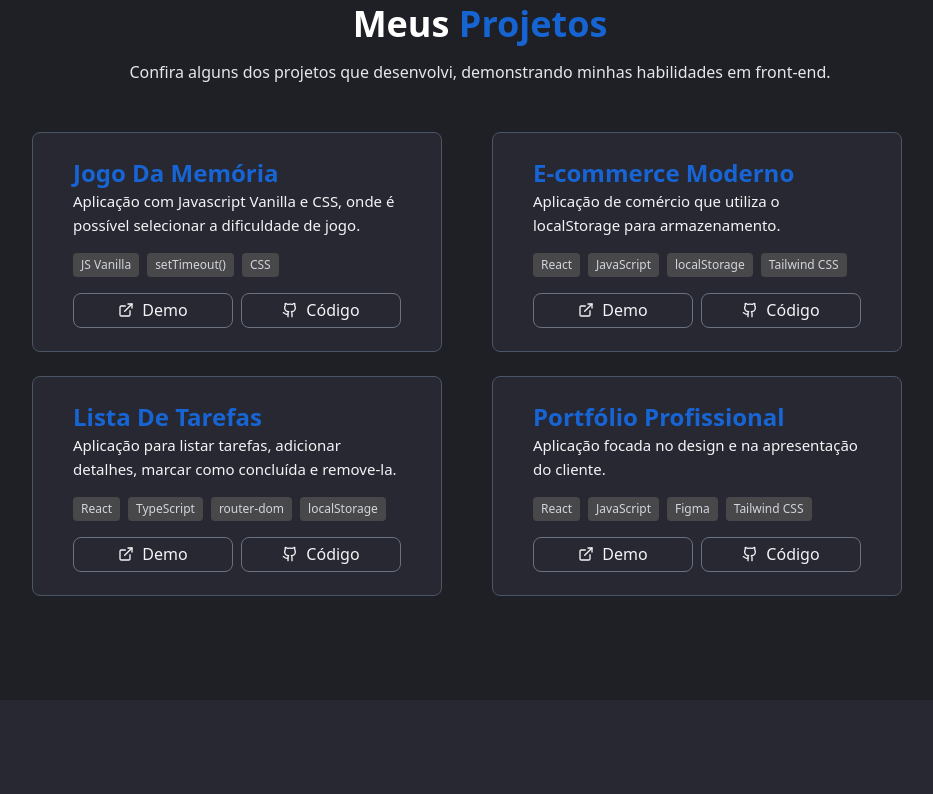
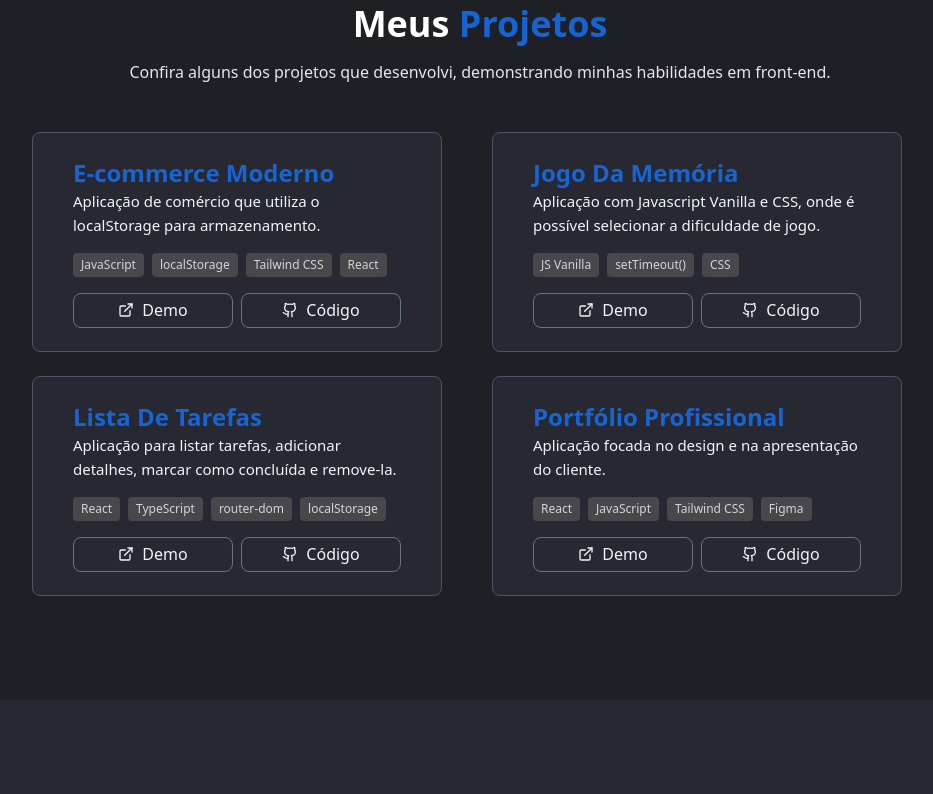
Before and after one commit to VivianeCris-Dev/portfolio, a React (Vite) app: page / in a window 1280 px wide. Shown: the part 1700-2494 px from the top of the page, without its empty margins (160-1093 px from the left). Built offline with nearby package versions, Linux system fonts and the light colour scheme.

Commit message:
arrumando layout dos cards de projetos

```diff
--- a/src/components/Contacts.jsx
+++ b/src/components/Contacts.jsx
@@ -55,12 +55,12 @@ function Contacts() {
 
         <div className="flex flex-col items-center justify-center gap-8 max-w-6xl mx-auto">
           <div className="space-y-6">
-            <div className="bg-[#1f1f26] border border-gray-500 rounded-xl p-8">
+            <div className="bg-[#1f1f26] border border-gray-500 rounded-xl p-8 max-[360px]:p-6">
               <div className="mb-9">
-                <h1 className="text-gray-300 font-bold text-[24px] mb-1">
+                <h1 className="text-gray-300 font-bold text-[24px] mb-1 max-[360px]:text-[20px]">
                   Informações de Contato
                 </h1>
-                <span className="text-white">
+                <span className="text-white max-[360px]:text-[13px]">
                   Fique à vontade para entrar em contato através de qualquer
                   canal abaixo.
                 </span>
@@ -76,7 +76,7 @@ function Contacts() {
                       {info.link ? (
                         <a
                           href={info.link}
-                          className="font-medium text-white hover:text-[#1471f3d6] transition-colors"
+                          className="font-medium text-white hover:text-[#1471f3d6] transition-colors max-[360px]:text-[14px]"
                           target="_blank"
                           rel="noopener noreferrer"
                         >
--- a/src/components/Footer.jsx
+++ b/src/components/Footer.jsx
@@ -77,7 +77,7 @@ function Footer({ wasClicked, setWasClicked, menuItems }) {
       </div>
       <div className=" flex flex-col items-center text-gray-300">
         <div className=" w-[200px] h-[2px] bg-gradient-to-r from-gray-300 to-transparent mb-3" />
-        <span className="max-[430px]:text-xs">
+        <span className="max-[430px]:text-xs m-3">
           © 2025 Viviane Cristina. Todos os direitos reservados.
         </span>
       </div>
--- a/src/components/Header.jsx
+++ b/src/components/Header.jsx
@@ -1,6 +1,10 @@
 import { useEffect, useState } from "react";
+import { Menu, X } from "lucide-react";
+
 function Header({ wasClicked, setWasClicked, menuItems }) {
   const [isScrolled, setIsScrolled] = useState(false);
+  const [isMobileMenuOpen, setIsMobileMenuOpen] = useState(false);
+
   useEffect(() => {
     const handleScroll = () => {
       setIsScrolled(window.scrollY > 50);
@@ -11,7 +15,7 @@ function Header({ wasClicked, setWasClicked, menuItems }) {
 
   return (
     <nav
-      className={`flex items-center justify-between fixed w-full h-[80px] top-0 left-0 right-0 z-50 transition-all duration-300 ${
+      className={`flex items-center justify-between fixed w-full h-[80px] top-0 left-0 z-50 transition-all duration-300 ${
         isScrolled
           ? "bg-background/80 backdrop-blur-lg border-b border-gray-700 shadow-lg"
           : "bg-transparent"
@@ -20,18 +24,19 @@ function Header({ wasClicked, setWasClicked, menuItems }) {
       <div className="ml-10 max-[596px]:ml-6">
         <a
           href="#home"
-          className="text-xl font-bold text-[#1471f3d6] max-[630px]:text-lg max-[460px]:text-sm"
+          className="text-xl font-bold text-[#1471f3d6] max-[630px]:text-lg "
         >
           {"<Dev />"}
-          <span className="text-white ml-2 max-[736px]:text-lg max-[460px]:text-sm max-[410px]:text-xs">
+          <span className="text-white ml-2 max-[736px]:text-lg ">
             Viviane{" "}
-            <span className="text-[#1471f3d6] text-[28px] font-bold max-[736px]:text-[20px] max-[410px]:text-[16px]">
+            <span className="text-[#1471f3d6] text-[28px] font-bold max-[736px]:text-[20px]">
               *
             </span>
           </span>
         </a>
       </div>
-      <div className="flex items-center justify-center text-gray-300 mr-10 max-[596px]:mr-4">
+
+      <div className="hidden md:flex items-center justify-center text-gray-300 mr-10">
         {menuItems.map((item) => (
           <a
             key={item.href}
@@ -40,7 +45,7 @@ function Header({ wasClicked, setWasClicked, menuItems }) {
               e.preventDefault();
               setWasClicked(item.href);
             }}
-            className={`font-medium m-2 hover:text-[#1471f3d6] transition-colors duration-300 max-[530px]:text-sm max-[530px]:m-1 max-[460px]:text-xs ${
+            className={`font-medium m-2 hover:text-[#1471f3d6] transition-colors duration-300 ${
               wasClicked === item.href ? "text-[#1471f3d6]" : "text-gray-300"
             }`}
           >
@@ -48,6 +53,36 @@ function Header({ wasClicked, setWasClicked, menuItems }) {
           </a>
         ))}
       </div>
+      <button
+        className="md:hidden text-white mr-2 absolute right-4"
+        onClick={() => setIsMobileMenuOpen(!isMobileMenuOpen)}
+      >
+        {isMobileMenuOpen ? <X size={28} /> : <Menu size={28} />}
+      </button>
+      {isMobileMenuOpen && (
+        <div className="md:hidden fixed top-[80px] left-0 w-full bg-[#021632d5] backdrop-blur-lg border-t border-gray-700 p-6 z-50">
+          <div className="flex flex-col gap-4 items-start pl-4">
+            {menuItems.map((item) => (
+              <a
+                key={item.href}
+                href={item.href}
+                onClick={(e) => {
+                  e.preventDefault();
+                  setWasClicked(item.href);
+                  setIsMobileMenuOpen(false);
+                }}
+                className={`font-medium text-lg hover:text-[#1471f3d6] transition-colors duration-300 ${
+                  wasClicked === item.href
+                    ? "text-[#1471f3d6]"
+                    : "text-gray-300"
+                }`}
+              >
+                {item.label}
+              </a>
+            ))}
+          </div>
+        </div>
+      )}
     </nav>
   );
 }
--- a/src/components/Projects.jsx
+++ b/src/components/Projects.jsx
@@ -1,6 +1,14 @@
 import { ExternalLink, Github } from "lucide-react";
 function Projects() {
   const projects = [
+    {
+      title: "E-commerce Moderno",
+      description:
+        "Aplicação de comércio que utiliza o localStorage para armazenamento.",
+      technologies: ["JavaScript", "localStorage", "Tailwind CSS", "React"],
+      link: "https://catalogodevendas.netlify.app/",
+      github: "https://github.com/VivianeCris-Dev/site-de-vendas",
+    },
     {
       title: "Jogo Da Memória",
       description:
@@ -8,14 +16,6 @@ function Projects() {
       technologies: ["JS Vanilla", "setTimeout()", "CSS"],
       link: "https://vivianejogodamemoria.netlify.app/",
       github: "https://github.com/VivianeCris-Dev/JogoDaMemoria.js",
-    },
-    {
-      title: "E-commerce Moderno",
-      description:
-        "Aplicação de comércio que utiliza o localStorage para armazenamento.",
-      technologies: ["React", "JavaScript", "localStorage", "Tailwind CSS"],
-      link: "https://catalogodevendas.netlify.app/",
-      github: "https://github.com/VivianeCris-Dev/site-de-vendas",
     },
     {
       title: "Lista De Tarefas",
@@ -28,7 +28,7 @@ function Projects() {
     {
       title: "Portfólio Profissional",
       description: "Aplicação focada no design e na apresentação do cliente.",
-      technologies: ["React", "JavaScript", "Figma", "Tailwind CSS"],
+      technologies: ["React", "JavaScript", "Tailwind CSS", "Figma"],
       link: "https://advocaciavivianedev.netlify.app/",
       github: "https://github.com/VivianeCris-Dev/Advocacia",
     },
@@ -37,7 +37,7 @@ function Projects() {
   return (
     <section
       id="projects"
-      className="py-20 bg-[#1f1f26] w-screen h-screen flex items-center justify-center max-[768px]:h-[1250px] "
+      className="py-20 bg-[#1f1f26] w-screen h-screen flex items-center justify-center max-[768px]:h-[1250px] max-[370px]:h-[1400px] "
     >
       <div className="container px-4">
         <h2 className="text-4xl font-bold mb-4 text-center text-white">
@@ -52,28 +52,29 @@ function Projects() {
           {projects.map((project, index) => (
             <div
               key={index}
-              className="bg-[#272832] border border-gray-600 rounded-lg hover:shadow-card transition-all duration-300 hover:-translate-y-1 group w-[410px] h-[220px] flex flex-col items-center justify-center max-[1025px]:w-[350px] max-[768px]:w-[410px] max-[456px]:w-[380px] max-[408px]:w-[360px] max-[390px]:w-[340px] max-[370px]:w-[325px]"
+              className="bg-[#272832] border border-gray-600 rounded-lg hover:shadow-card transition-all duration-300 hover:-translate-y-1 group w-[410px] h-[220px] flex flex-col items-center justify-center max-[1025px]:w-[350px] max-[768px]:w-[410px] max-[456px]:w-[380px] max-[408px]:w-[360px] max-[390px]:w-[340px] max-[370px]:w-[325px] max-[370px]:h-[260px] max-[360px]:w-[310px] max-[335px]:w-[290px]"
             >
-              <div className="mb-4 w-[328px] max-[1025px]:w-[308px] max-[768px]:w-[328px] max-[390px]:w-[300px]">
-                <h1 className="text-2xl font-bold text-[#1471f3d6] group-hover:text-white transition-colors duration-300 max-[1025px]:text-xl max-[768px]:text-2xl ">
+              <div className="w-80 flex flex-col items-center justify-center max-[370px]:w-64">
+                <div className="mb-4 w-[328px] max-[1025px]:w-[308px] max-[768px]:w-[328px] max-[390px]:w-[300px] max-[370px]:w-[280px] max-[335px]:w-[270px]">
+                  <h1 className="text-2xl font-bold text-[#1471f3d6] group-hover:text-white transition-colors duration-300 max-[1025px]:text-xl max-[768px]:text-2xl">
                     {project.title}
                   </h1>
                   <span className="text-gray-100 text-[15px] max-[1025px]:text-[13px] max-[768px]:text-[15px]">
                     {project.description}
                   </span>
                 </div>
-              <div>
-                <div className="flex flex-wrap gap-2 mb-4 max-[370px]:gap-1">
+
+                <div className="flex flex-wrap gap-2 mb-4 w-[328px] max-[1025px]:w-[308px] max-[768px]:w-[328px] max-[390px]:w-[300px] max-[370px]:w-[280px] max-[335px]:w-[270px]">
                   {project.technologies.map((tech, i) => (
                     <span
                       key={i}
-                      className="text-xs bg-[#505050d1] text-gray-300 px-2 py-1 rounded max-[1025px]:text-2xs max-[768px]:text-xs max-[390px]:text-2xs"
+                      className="text-xs bg-[#505050d1] text-gray-300 px-2 py-1 rounded max-[1025px]:text-2xs max-[768px]:text-xs max-[390px]:text-2xs max-[370px]:text-3xs"
                     >
                       {tech}
                     </span>
                   ))}
                 </div>
-                <div className="flex gap-2">
+                <div className="flex gap-2 items-center justify-center">
                   <a
                     href={project.link}
                     target="_blank"
--- a/src/components/Skills.jsx
+++ b/src/components/Skills.jsx
@@ -46,7 +46,7 @@ function Skills() {
   return (
     <section
       id="skills"
-      className="py-20 bg-[#272832] w-screen h-screen flex items-center justify-center max-[1044px]:h-[1280px] max-[768px]:h-[2000px] max-[513px]:h-[2050px] max-[462px]:h-[2100px] max-[392px]:h-[2200px]"
+      className="py-20 bg-[#272832] w-screen h-screen flex items-center justify-center max-[1044px]:h-[1280px] max-[768px]:h-[2000px] max-[513px]:h-[2050px] max-[462px]:h-[2100px] max-[392px]:h-[2200px] max-[347px]:h-[2300px]"
     >
       <div className="container px-4 flex">
         <div className="max-w-6xl mx-auto flex gap-20 max-[1044px]:flex-col">
```
Lines whose indentation alone changed are shown as unchanged.
